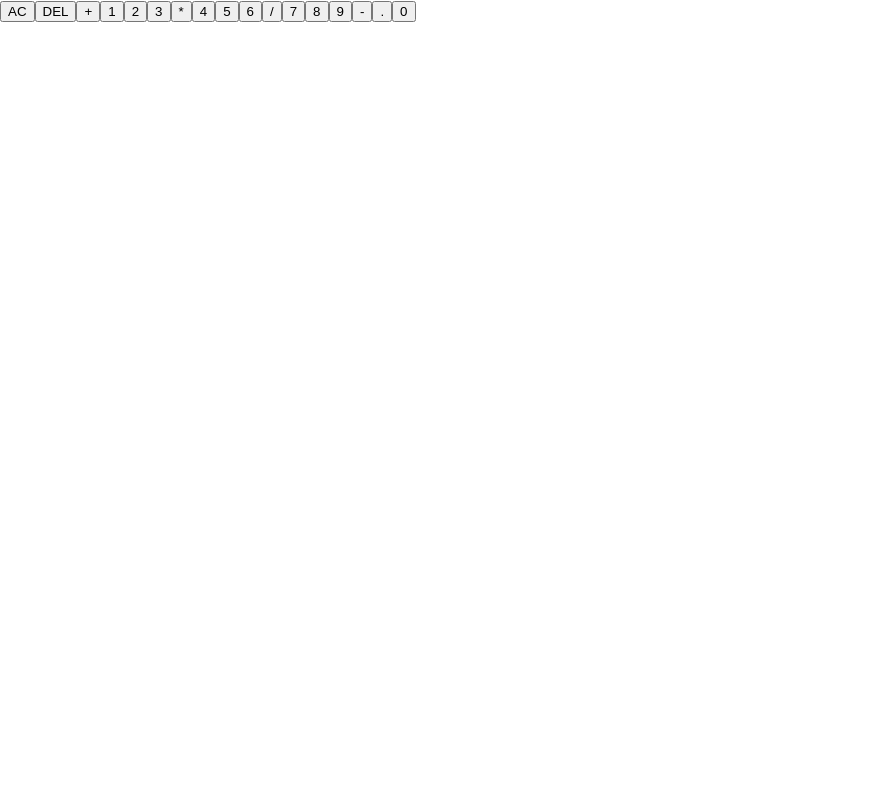
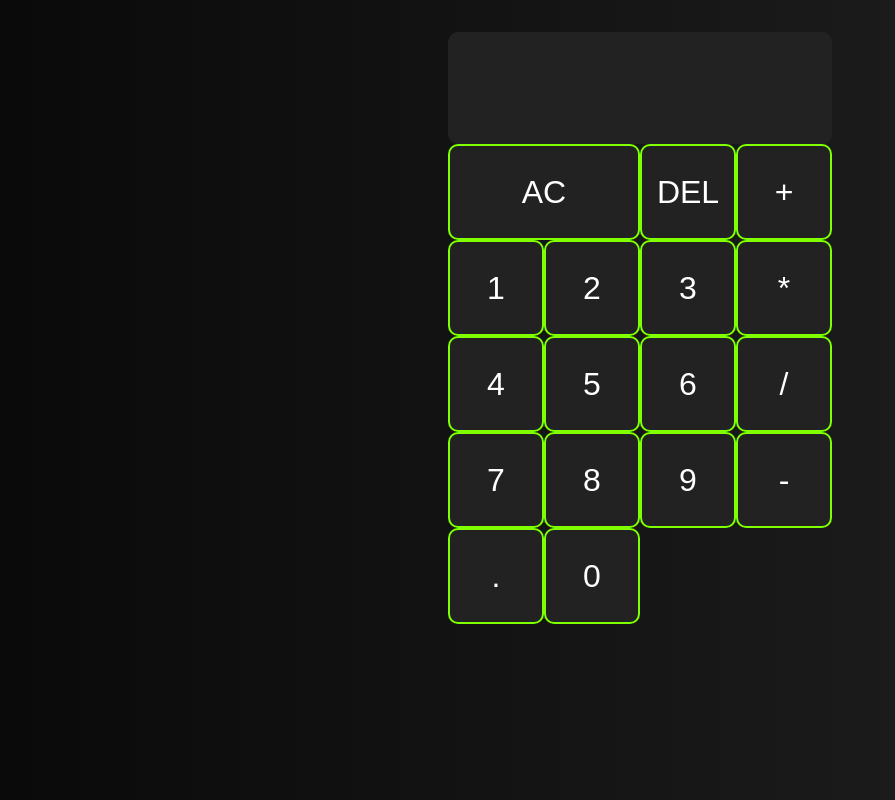
Before and after one commit to brunofelixf/Calculadora-React, a React (Create React App) app: page / in a window 1280 px wide. Shown: the whole page, without its empty margins (0-895 px from the left). Built offline with nearby package versions, Linux system fonts and the light colour scheme.

Commit message:
Estilo CSS

```diff
--- a/src/App.css
+++ b/src/App.css
@@ -1,38 +1,61 @@
-.App {
-  text-align: center;
+*,
+*::before,
+*::after {
+  box-sizing: border-box;
 }
 
-.App-logo {
-  height: 40vmin;
-  pointer-events: none;
+body {
+  margin: 0;
+  background: linear-gradient(to right, #0a0a0a, #222);
 }
 
-@media (prefers-reduced-motion: no-preference) {
-  .App-logo {
-    animation: App-logo-spin infinite 20s linear;
-  }
+.calculator-grid {
+  display: grid;
+  margin-top: 2rem;
+  justify-content: center;
+  grid-template-columns: repeat(4, 6rem);
+  grid-template-rows: minmax(7rem, auto) repeat(5, 6rem);
 }
 
-.App-header {
-  background-color: #282c34;
-  min-height: 100vh;
-  display: flex;
-  flex-direction: column;
-  align-items: center;
-  justify-content: center;
-  font-size: calc(10px + 2vmin);
+.calculator-grid > button {
+  cursor: pointer;
+  font-size: 2rem;
+  border: 2px solid chartreuse;
+  outline: none;
+  background-color: #222;
+  border-radius: 10px;
   color: white;
 }
 
-.App-link {
-  color: #61dafb;
+.calculator-grid > button:hover,
+.calculator-grid > button:focus {
+  background-color: rgba(22, 21, 21, 0.9);
+  color: white;
 }
 
-@keyframes App-logo-spin {
-  from {
-    transform: rotate(0deg);
-  }
-  to {
-    transform: rotate(360deg);
-  }
+.span-two {
+  grid-column: span 2;
 }
+
+.output {
+  grid-column: 1 / -1;
+  background-color: #222;
+  display: flex;
+  flex-direction: column;
+  align-items: flex-end;
+  justify-content: space-around;
+  padding: 0.75rem;
+  word-wrap: break-word;
+  word-break: break-all;
+  border-radius: 10px;
+}
+
+.output .previous-operand {
+  color: rgba(255, 255, 255, 0.75);
+  font-size: 1.5rem;
+}
+
+.output .current-operand {
+  color: white;
+  font-size: 2.5rem;
+}
```
